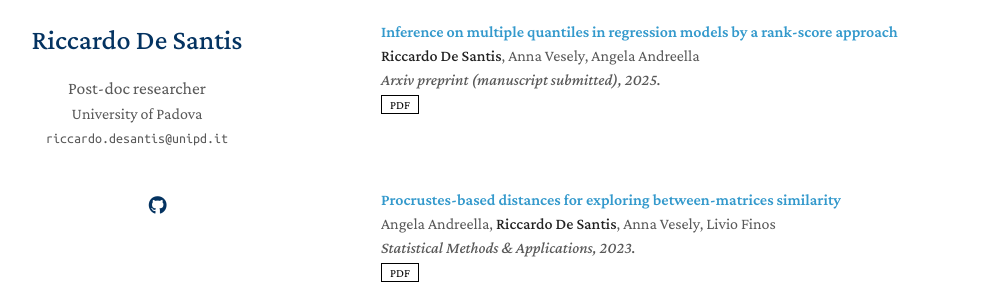
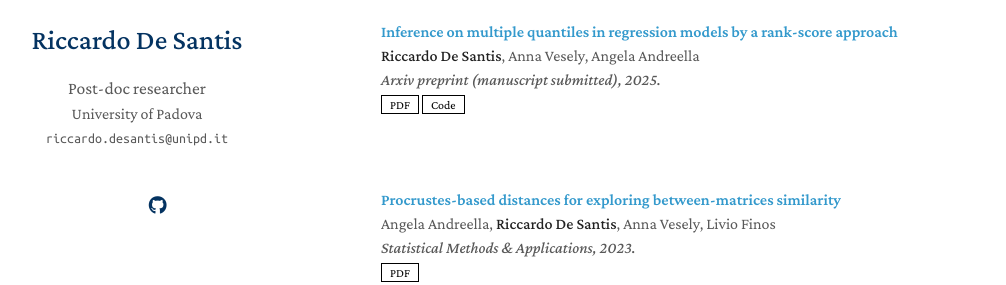
Before and after one commit to Rickdesa/rickdesa.github.io, a Jekyll site: the page built from index.md, in a window 1280 px wide and 900 px high, scrolled down 926 px. Shown: the part 162-447 px from the top of the window, without its empty margins (139-1145 px from the left). Built offline with Jekyll 4.4.1, drawn with Linux system fonts in a browser that asks for light colours; a style sheet for code colours, icons or effects is not loaded; our own code applies the rules of GitHub Pages for plain Markdown files.

Commit message:
Update publications.yml

```diff
--- a/_data/publications.yml
+++ b/_data/publications.yml
@@ -5,7 +5,7 @@ main:
     conference: Journal of the American Statistical Association, 2025.
     pdf: https://www.tandfonline.com/doi/full/10.1080/01621459.2025.2491775
     code: https://cran.r-project.org/web/packages/flipscores/index.html
-    R package: https://livioivil.github.io/flipscores/
+    # R package: https://livioivil.github.io/flipscores/
     # bibtex: https://class-il.mpi-inf.mpg.de/mnemonics/
     # notes: Oral Presentation
     # image: ./assets/img/teaser_example.png
@@ -37,7 +37,7 @@ main:
     authors: <strong>Riccardo De Santis</strong>, Anna Vesely, Angela Andreella
     conference: Arxiv preprint (manuscript submitted), 2025.
     pdf: https://arxiv.org/abs/2511.07999
-    # code: https://github.com/yaoyao-liu/class-incremental-learning/tree/main/mnemonics-training
+    code: https://github.com/angeella/quasar
     # page: https://class-il.mpi-inf.mpg.de/mnemonics/
     # bibtex: https://class-il.mpi-inf.mpg.de/mnemonics/
     # notes: Oral Presentation
```
